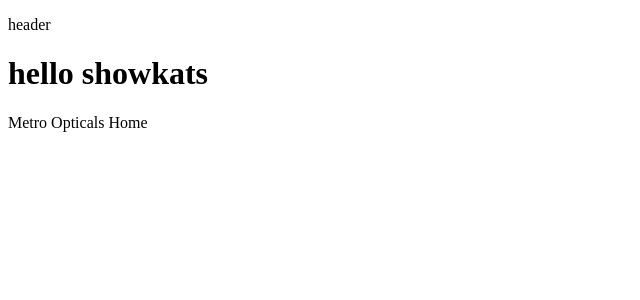
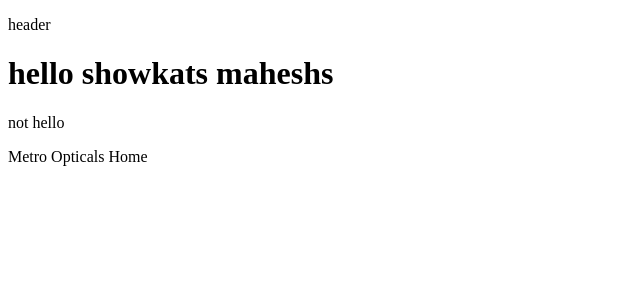
Before and after one commit to vvskchaitanya/metro-opticals, an Angular app: page / in a window 1280 px wide. Shown: the top 300 px of the page, without its empty margins (0-640 px from the left). Built offline with nearby package versions, Linux system fonts and the light colour scheme.

Commit message:
added test  second time

```diff
--- a/src/app/header/header.component.html
+++ b/src/app/header/header.component.html
@@ -1,2 +1,3 @@
 <p>header</p>
-<h1> hello showkats</h1>
+<h1> hello showkats maheshs</h1>
+<p> not hello</p>
```
